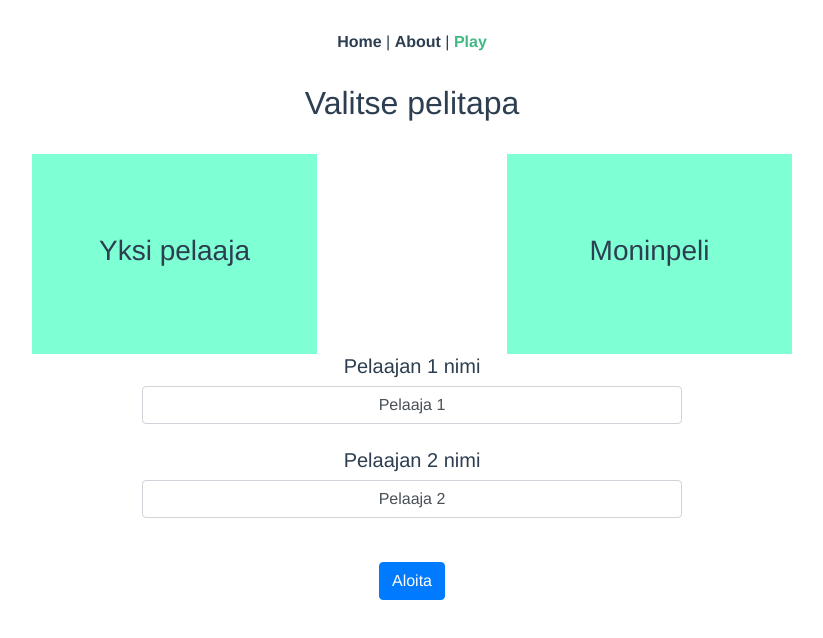
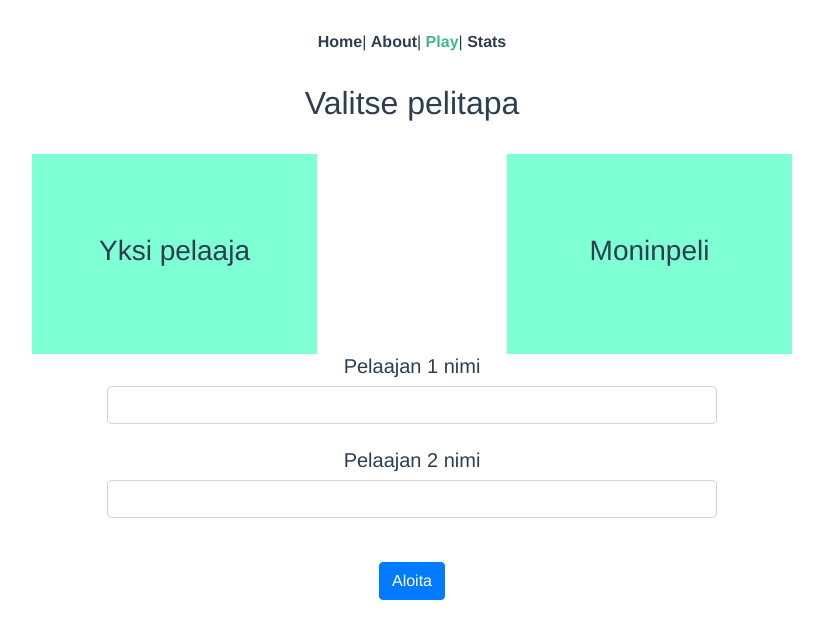
Before and after one commit to SamiKoh/www-project, a Vue app: page /play in a window 1280 px wide. Shown: the top 638 px of the page, without its empty margins (228-1051 px from the left). Built offline with nearby package versions, Linux system fonts and the light colour scheme; what vue-facebook-signin-button would draw is missing.

Commit message:
Stats view

```diff
--- a/src/App.vue
+++ b/src/App.vue
@@ -1,9 +1,10 @@
 <template>
   <div id="app">
-      <div id="nav">
-      <router-link to="/">Home</router-link> |
-      <router-link to="/about">About</router-link> |
-      <router-link to="/play">Play</router-link>
+    <div id="nav">
+      <router-link to="/">Home</router-link>|
+      <router-link to="/about">About</router-link>|
+      <router-link to="/play">Play</router-link>|
+      <router-link to="/stats">Stats</router-link>
     </div>
     <router-view/>
   </div>
--- a/src/components/Game.vue
+++ b/src/components/Game.vue
@@ -29,7 +29,7 @@
         <br>Tasapeli!
       </div>
       <div>
-        <button v-on:click="reload()">Uudestaan</button>
+        <button type="button" class="btn btn-primary" v-on:click="reload()">Uudestaan</button>
       </div>
     </div>
   </div>
--- a/src/components/PlayerName.vue
+++ /dev/null
@@ -1,28 +0,0 @@
-<template>
-  <div class="root">
-    <div class="container">
-      <div class="row">
-        <div class="col-md-6 offset-md-3">
-          <!-- <label for="pname">Nimi</label> -->
-          <input id="pname" class="form-control required" type="text" v-model="name">
-        </div>
-      </div>
-    </div>
-  </div>
-</template>
-
-<script>
-export default {
-  props: ["name"]
-};
-</script>
-
-
-<style scoped>
-label {
-  float: left;
-}
-input {
-  text-align: center;
-}
-</style>
--- a/src/router.js
+++ b/src/router.js
@@ -2,6 +2,7 @@ import Vue from "vue";
 import Router from "vue-router";
 import Home from "./views/Home.vue";
 import Play from "./views/Play.vue";
+import Stats from "./views/Stats.vue";
 
 Vue.use(Router);
 
@@ -25,8 +26,12 @@ export default new Router({
       // route level code-splitting
       // this generates a separate chunk (about.[hash].js) for this route
       // which is lazy-loaded when the route is visited.
-      component: () =>
-        import(/* webpackChunkName: "about" */ "./views/About.vue")
+      component: () => import("./views/About.vue")
+    },
+    {
+      path: "/about",
+      name: "about",
+      component: () => import("./views/Stats.vue")
     }
   ]
 });
--- a/src/views/Play.vue
+++ b/src/views/Play.vue
@@ -7,11 +7,15 @@
     <div v-if="!gameRunning">
       <PlayerSelection v-on:single="setMode"></PlayerSelection>
       <h5>Pelaajan 1 nimi</h5>
-      <PlayerName :name="player1.name"></PlayerName>
+      <div class="col-md-6 offset-md-3">
+        <input id="pname" class="form-control required" type="text" v-model="player1.name">
+      </div>
       <br>
       <div v-if="!single">
         <h5>Pelaajan 2 nimi</h5>
-        <PlayerName :name="player2.name"></PlayerName>
+        <div class="col-md-6 offset-md-3">
+          <input id="pname" class="form-control required" type="text" v-model="player2.name">
+        </div>
         <br>
       </div>
       <button class="btn btn-primary" @click="start">Aloita</button>
@@ -24,23 +28,21 @@
 import Game from "@/components/Game.vue";
 import Scoreboard from "@/components/Scoreboard.vue";
 import PlayerSelection from "@/components/PlayerSelection.vue";
-import PlayerName from "@/components/PlayerName.vue";
 export default {
   components: {
     Game,
     Scoreboard,
-    PlayerSelection,
-    PlayerName
+    PlayerSelection
   },
   data: function() {
     return {
       player1: {
-        name: "Pelaaja 1",
+        name: "",
         score: 0,
         marker: "X"
       },
       player2: {
-        name: "Pelaaja 2",
+        name: "",
         score: 0,
         marker: "O"
       },
@@ -62,6 +64,7 @@ export default {
 
 
 <style>
-h5 {
+input {
+  text-align: center;
 }
 </style>
```
Also changed, not shown: src/views/Stats.vue (added).
